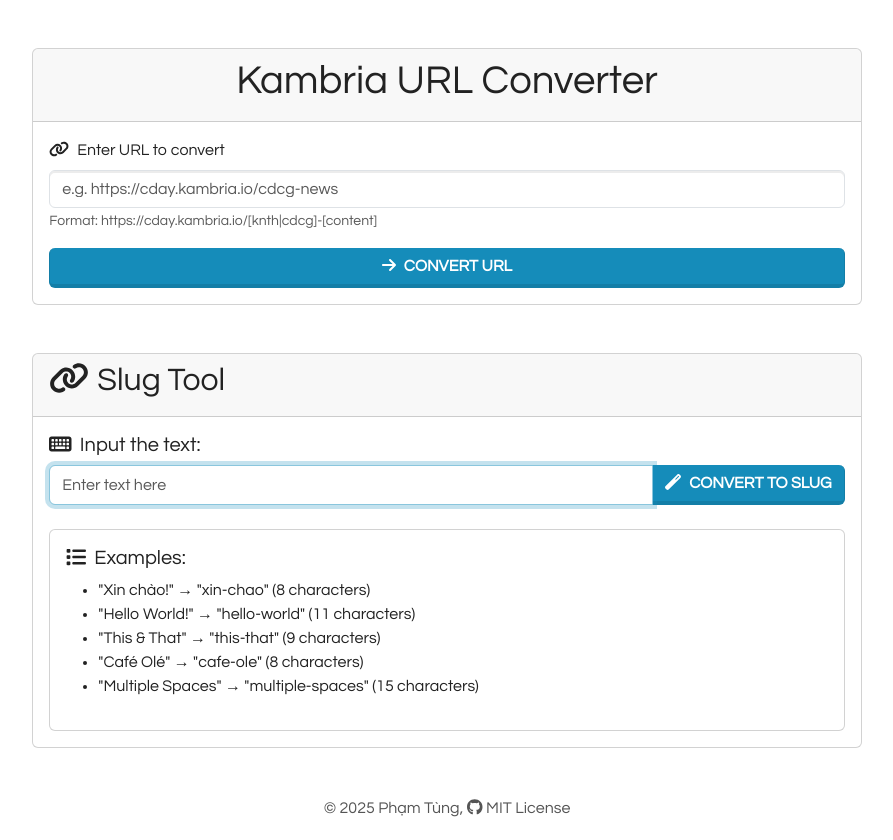
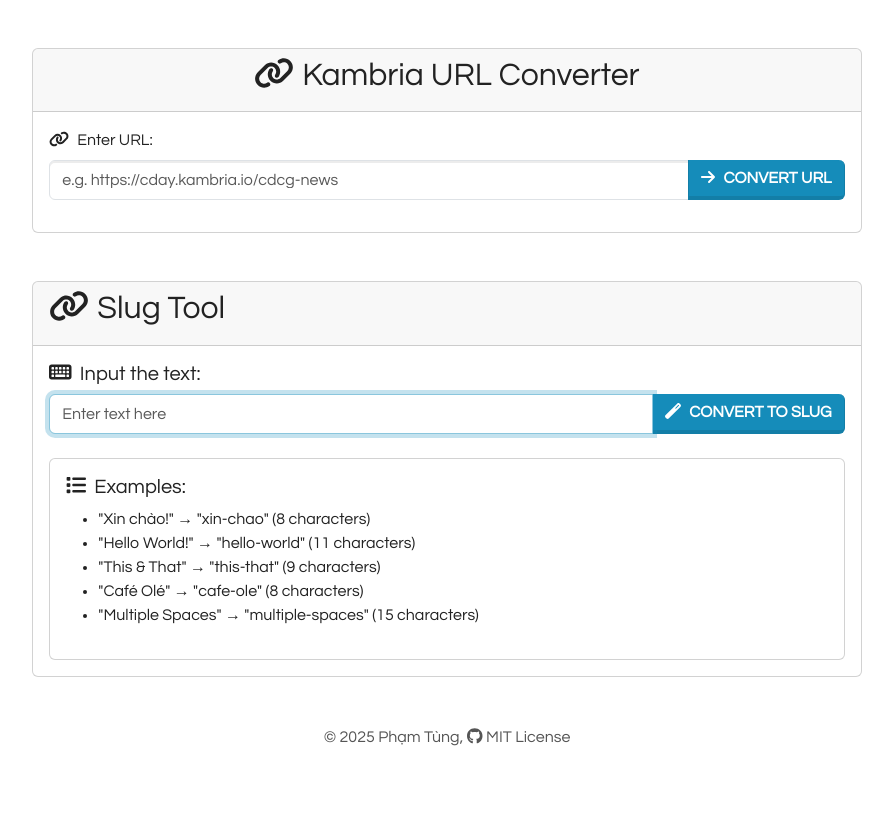
Before and after one commit to tungpham42/kambria-link-tool, a React (Create React App) app: page / in a window 1280 px wide. Shown: the whole page, without its empty margins (193-1086 px from the left). After the commit the page ends 800 px from the top, so only its background shows below. Built offline with nearby package versions, Linux system fonts and the light colour scheme.

Commit message:
Update UrlConverter.js

```diff
--- a/src/components/UrlConverter.js
+++ b/src/components/UrlConverter.js
@@ -4,14 +4,10 @@
   Form,
   Button,
   Card,
-  Row,
-  Col,
   OverlayTrigger,
   Tooltip,
+  InputGroup,
 } from "react-bootstrap";
-import { transliterate } from "transliteration";
-
-// Font Awesome imports
 import { FontAwesomeIcon } from "@fortawesome/react-fontawesome";
 import {
   faCopy,
@@ -19,6 +15,7 @@
   faLink,
   faArrowRight,
 } from "@fortawesome/free-solid-svg-icons";
+import { romanizeString } from "./utils";
 
 const UrlConverter = () => {
   const [inputUrl, setInputUrl] = useState("");
@@ -26,17 +23,7 @@
   const [error, setError] = useState("");
   const [copied, setCopied] = useState(false);
 
-  const romanizeString = (str) => {
-    return transliterate(str)
-      .toLowerCase()
-      .replace(/[^a-z0-9\s-]/g, "")
-      .trim()
-      .replace(/\s+/g, "-")
-      .replace(/-+/g, "-");
-  };
-
   const convertUrl = (url) => {
-    try {
     const urlPattern = /^https:\/\/cday\.kambria\.io\/(knth|cdcg)-(.*)$/;
     const matches = url.match(urlPattern);
 
@@ -48,9 +35,6 @@
 
     const [, prefix, content] = matches;
     return `https://${prefix}.cday.global/${romanizeString(content)}`;
-    } catch (err) {
-      throw new Error(err.message);
-    }
   };
 
   const handleSubmit = (e) => {
@@ -60,8 +44,7 @@
     setCopied(false);
 
     try {
-      const result = convertUrl(inputUrl.trim());
-      setConvertedUrl(result);
+      setConvertedUrl(convertUrl(inputUrl.trim()));
     } catch (err) {
       setError(err.message);
     }
@@ -75,95 +58,54 @@
 
   return (
     <Container className="pt-5 col-lg-8 col-md-10 col-sm-10 col-12">
-      <Row className="justify-content-center">
-        <Col>
       <Card>
         <Card.Header>
-              {/* Heading with Font Awesome icon */}
-              <h1 className="text-center">Kambria URL Converter</h1>
+          <h2 className="text-center">
+            <FontAwesomeIcon icon={faLink} className="me-2" />
+            Kambria URL Converter
+          </h2>
         </Card.Header>
         <Card.Body>
           <Form onSubmit={handleSubmit}>
-                <Form.Group className="mb-3" controlId="urlInput">
-                  {/* Label with Font Awesome icon */}
+            <Form.Group className="mb-3">
               <Form.Label>
                 <FontAwesomeIcon icon={faLink} className="me-2" />
-                    Enter URL to convert
+                Enter URL:
               </Form.Label>
+              <InputGroup>
                 <Form.Control
                   type="text"
-                    autoFocus
                   placeholder="e.g. https://cday.kambria.io/cdcg-news"
                   value={inputUrl}
                   onChange={(e) => setInputUrl(e.target.value)}
+                  autoFocus
                 />
-                  <Form.Text className="text-muted">
-                    Format: https://cday.kambria.io/[knth|cdcg]-[content]
-                  </Form.Text>
-                </Form.Group>
-
-                <div className="d-grid gap-2">
-                  {/* Button with Font Awesome icon */}
                 <Button variant="primary" type="submit">
                   <FontAwesomeIcon icon={faArrowRight} className="me-2" />
                   Convert URL
                 </Button>
-                </div>
+              </InputGroup>
+            </Form.Group>
           </Form>
 
           {convertedUrl && (
             <Card className="mt-4">
               <Card.Body>
-                    <div className="d-flex justify-content-between align-items-center">
-                      <div>
-                        <h5>Converted URL:</h5>
-                        <p className="text-success mb-0">
-                          <a
-                            href={convertedUrl}
-                            target="_blank"
-                            rel="noopener noreferrer"
-                          >
-                            {convertedUrl}
-                          </a>
-                        </p>
-                      </div>
-                      <OverlayTrigger
-                        placement="top"
-                        overlay={
-                          <Tooltip>
-                            {copied ? "Copied!" : "Copy to clipboard"}
-                          </Tooltip>
-                        }
-                      >
-                        <Button
-                          variant="outline-secondary"
-                          size="sm"
-                          onClick={handleCopy}
-                          className="ms-2"
-                        >
-                          <FontAwesomeIcon
-                            icon={copied ? faCheck : faCopy}
-                            className={copied ? "text-success" : ""}
-                          />
+                <InputGroup>
+                  <Form.Control type="text" value={convertedUrl} readOnly />
+                  <OverlayTrigger placement="top" overlay={<Tooltip>{copied ? "Copied!" : "Copy"}</Tooltip>}>
+                    <Button variant="outline-secondary" onClick={handleCopy}>
+                      <FontAwesomeIcon icon={copied ? faCheck : faCopy} />
                     </Button>
                   </OverlayTrigger>
-                    </div>
+                </InputGroup>
               </Card.Body>
             </Card>
           )}
 
-              {error && (
-                <Card className="mt-4 bg-danger text-white">
-                  <Card.Body>
-                    <h5>Error:</h5>
-                    <p>{error}</p>
+          {error && <Alert variant="danger" className="mt-3">{error}</Alert>}
         </Card.Body>
       </Card>
-              )}
-            </Card.Body>
-          </Card>
-        </Col>
-      </Row>
     </Container>
   );
 };
```
Lines whose indentation alone changed are shown as unchanged.
